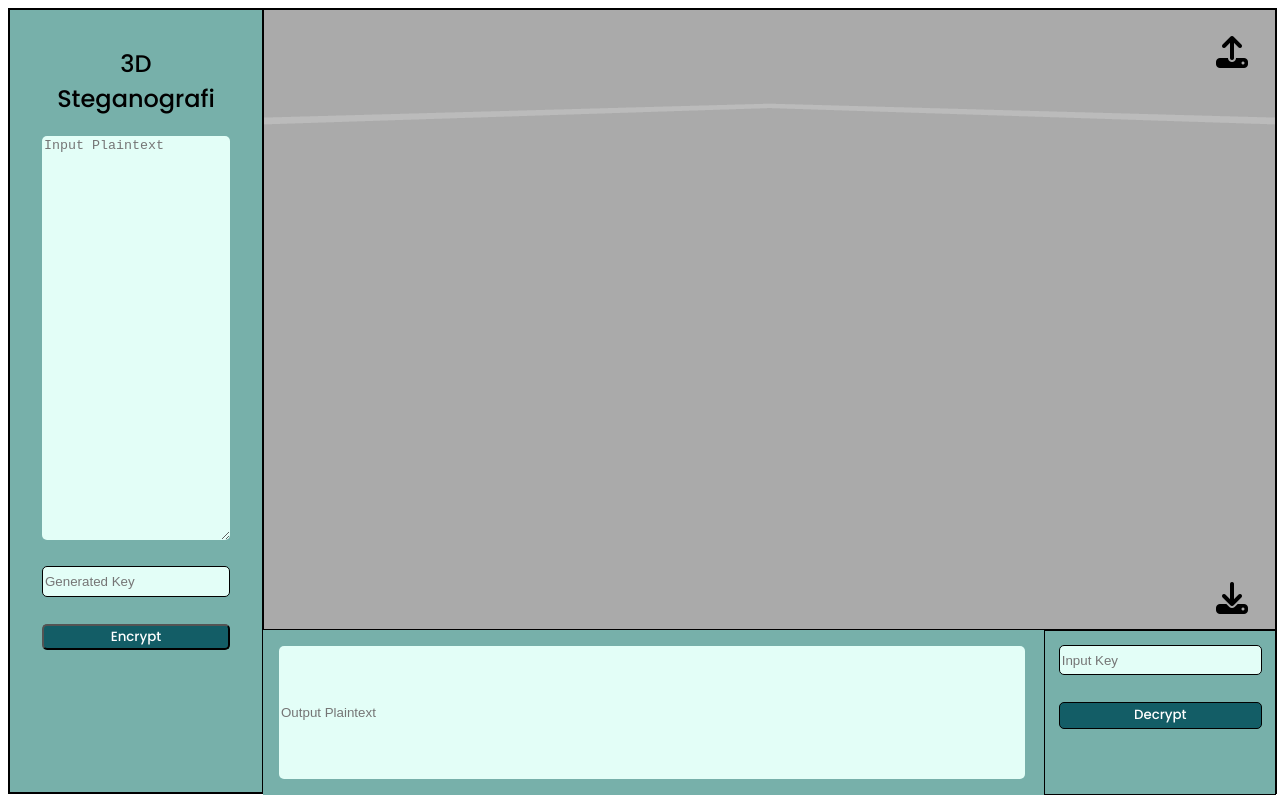
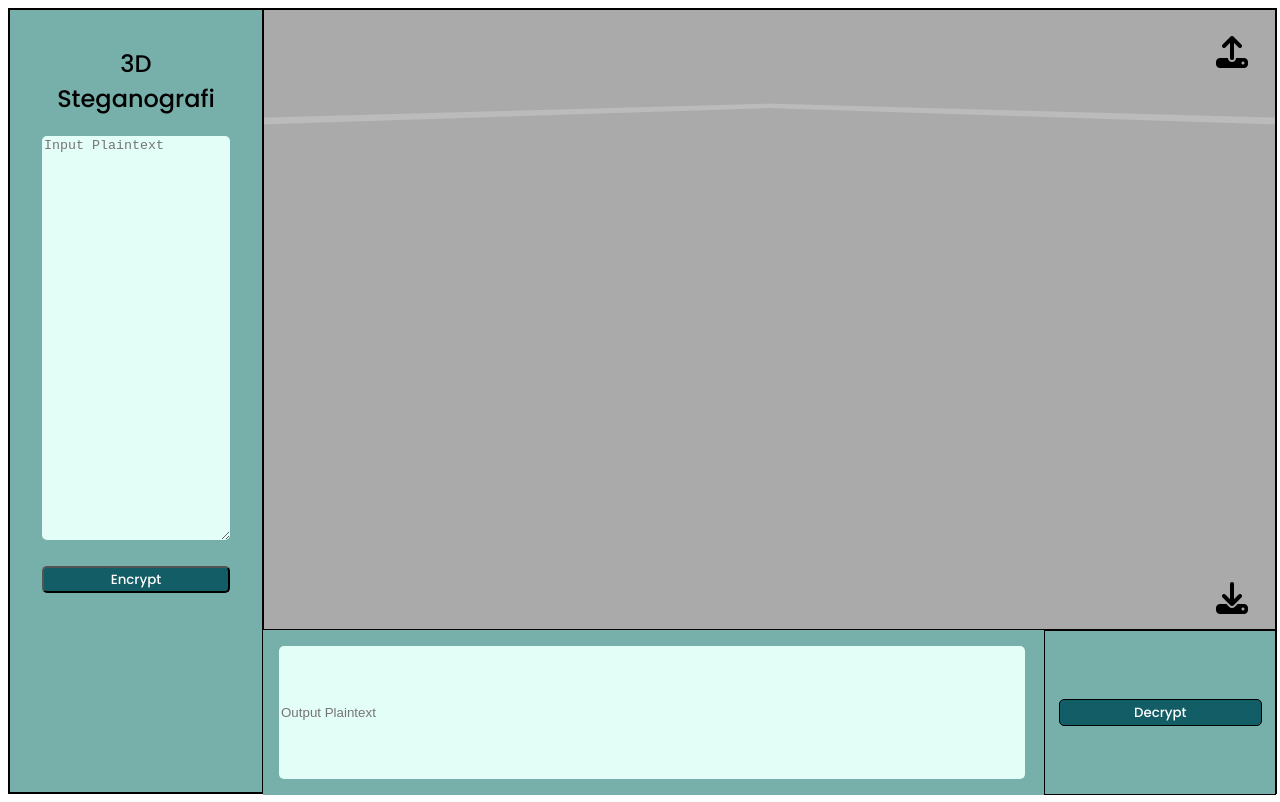
Before and after one commit to unormiesable/3DSteganography, a website built with Vite: page index.html in a window 1280 px wide. Built offline with nearby package versions, Linux system fonts and the light colour scheme; animation ran at ten frames a second.

Commit message:
Removing the key

```diff
--- a/index.html
+++ b/index.html
@@ -19,7 +19,6 @@
           <div class="inputFrame">
             <h2 class="poppins">3D Steganografi</h2>
             <textarea draggable="false" type="text" name="plaintext" class="sidePlaintext" id="plaintextinput" placeholder="Input Plaintext"></textarea>
-            <input type="text" name="generatedkey" class="sideKey" placeholder="Generated Key" readonly>
             <button id="Encrypt-Button" class="sideButton poppins">Encrypt</button>
           </div>
         </div>
@@ -41,7 +40,6 @@
             </div>
 
             <div class="inputkey">
-              <input class="keyInput" type="text" name="key" placeholder="Input Key">
               <button id="Decrypt-Button" class="decryptButton poppins">Decrypt</button>
             </div>
           </div>
--- a/style.css
+++ b/style.css
@@ -145,6 +145,7 @@
                 }
                 /* Input Key */
                     .inputkey {
+                        justify-content: center;
                         border: 1px solid black;
                         width: 23%;
                         display: flex;
```
